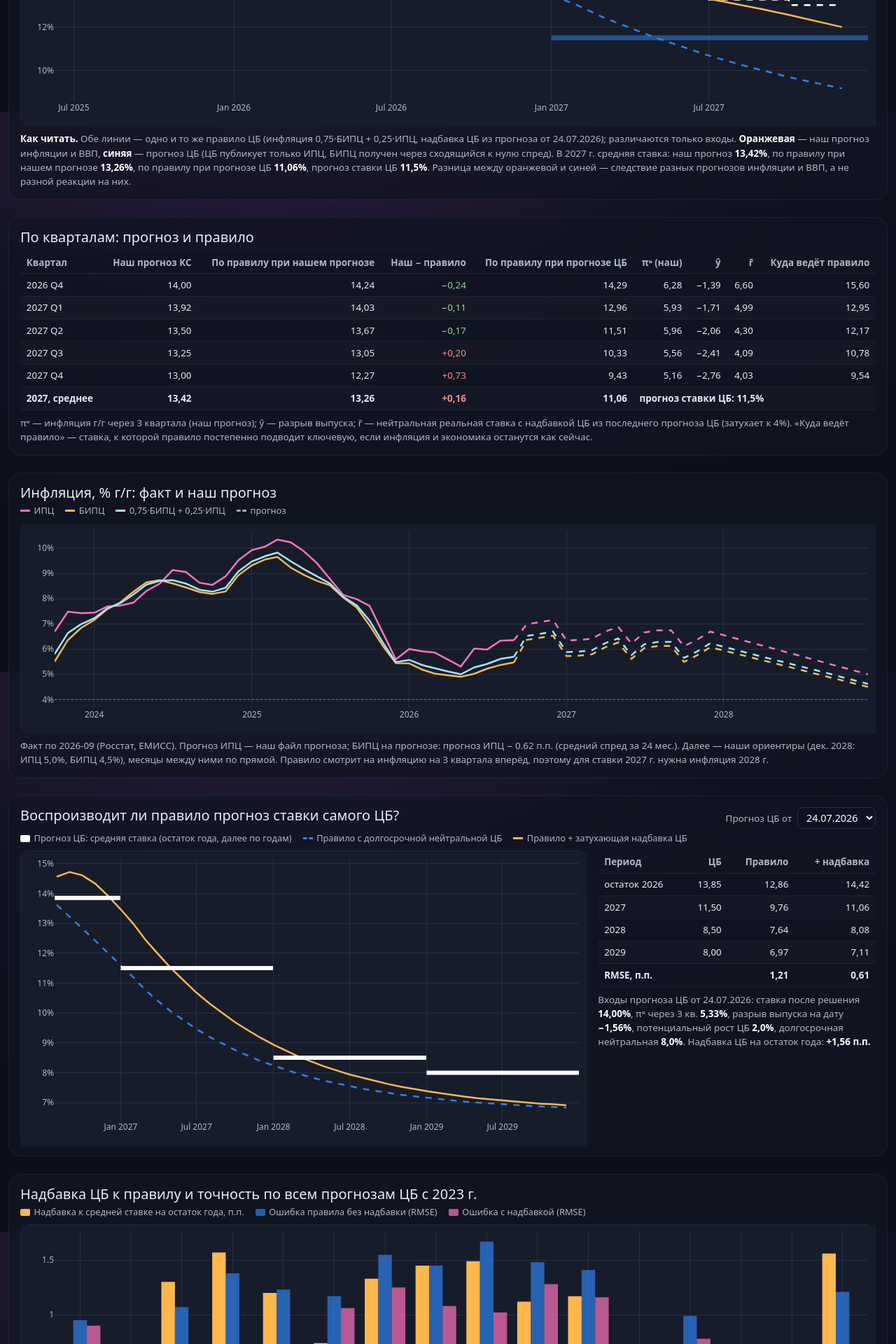
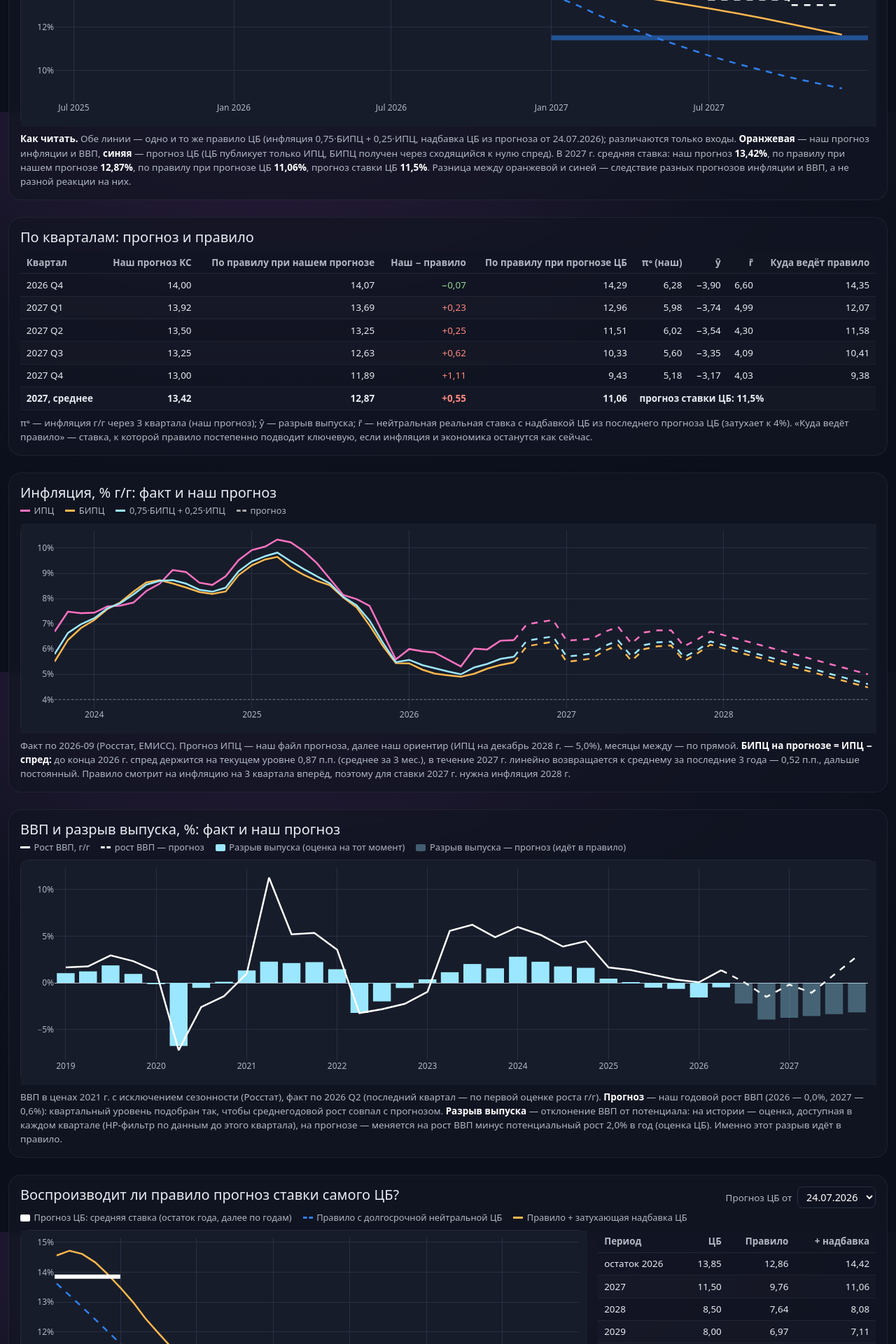
Before and after one commit to andreynes/macroforecasts, a Flask app: page /cbr-models in a window 1280 px wide. Shown: the part 2240-4160 px from the top of the page at 70% size. Run offline with Flask 3, Linux system fonts and the light colour scheme; parts of the project's set-up code (start-up, migrations or seed data) failed here and were passed over; some libraries are stand-ins or nearby versions.

Commit message:
«Модели ЦБ»: график ВВП и разрыва выпуска, новый спред ИПЦ−БИПЦ, без графика надбавки
- новый график: рост ВВП г/г и разрыв выпуска — факт и наш прогноз (тот же
  разрыв, что идёт в правило; уровень ВВП согласован с годовым прогнозом);
- БИПЦ на прогнозе: спред держится до конца 2026 г., в 2027 г. возвращается
  к среднему за 3 года; ИПЦ на декабрь 2028 г. — 5,0%;
- убран график надбавки ЦБ к правилу (пояснение метода — в блоке калибровки).

Co-Authored-By: Claude Opus 5.5 <noreply@anthropic.com>

```diff
--- a/templates/cbr_models.html
+++ b/templates/cbr_models.html
@@ -150,6 +150,22 @@
     </div>
   </div>
 
+  <div class="col-12">
+    <div class="card glass shadow-soft">
+      <div class="card-body">
+        <h5 class="card-title mb-1">ВВП и разрыв выпуска, %: факт и наш прогноз</h5>
+        <div class="cbm-legend mb-2">
+          <span><i style="background:#fff"></i>Рост ВВП, г/г</span>
+          <span><i class="dash" style="border-color:#fff"></i>рост ВВП — прогноз</span>
+          <span><i class="bar" style="background:#9be7ff"></i>Разрыв выпуска (оценка на тот момент)</span>
+          <span><i class="bar" style="background:rgba(155,231,255,.35)"></i>Разрыв выпуска — прогноз (идёт в правило)</span>
+        </div>
+        <div id="chartGdp" class="chart" style="height:320px"></div>
+        <div class="cbm-note mt-2" id="cbmGdpNote"></div>
+      </div>
+    </div>
+  </div>
+
   <!-- Калибровка по прогнозам ЦБ -->
   <div class="col-12">
     <div class="card glass shadow-soft">
@@ -170,21 +186,7 @@
             <div class="cbm-note" id="cbmVintageNote"></div>
           </div>
         </div>
-      </div>
-    </div>
-  </div>
-
-  <div class="col-12">
-    <div class="card glass shadow-soft">
-      <div class="card-body">
-        <h5 class="card-title mb-1">Надбавка ЦБ к правилу и точность по всем прогнозам ЦБ с 2023 г.</h5>
-        <div class="cbm-legend mb-2">
-          <span><i class="bar" style="background:#ffb74d"></i>Надбавка к средней ставке на остаток года, п.п.</span>
-          <span><i class="bar" style="background:rgba(47,128,237,.7)"></i>Ошибка правила без надбавки (RMSE)</span>
-          <span><i class="bar" style="background:rgba(255,114,192,.7)"></i>Ошибка с надбавкой (RMSE)</span>
-        </div>
-        <div id="chartPremium" class="chart" style="height:320px"></div>
-        <div class="cbm-note mt-2" id="cbmPremiumNote"></div>
+        <div class="cbm-note mt-2" id="cbmCalibNote"></div>
       </div>
     </div>
   </div>
@@ -318,9 +320,30 @@
     });
     tr.push(line([x[0], x.at(-1)], [4, 4], "Цель", "#777", { dash: 'dot', extra: { line: { color: '#777', width: 1, dash: 'dot' }, hoverinfo: 'skip' } }));
     Plotly.react('chartInfl', tr, layout(), cfg);
-    const ex = Object.entries(I.extra_dec).map(([y, v]) => `дек. ${y}: ИПЦ ${nf(v.cpi, 1)}%, БИПЦ ${nf(v.core, 1)}%`).join("; ");
-    $("cbmInflNote").innerHTML = `Факт по ${I.last_actual} (Росстат, ЕМИСС). Прогноз ИПЦ — наш файл прогноза; БИПЦ на прогнозе: ${I.core_src}.
-      Далее — наши ориентиры (${ex}), месяцы между ними по прямой. Правило смотрит на инфляцию на 3 квартала вперёд, поэтому для ставки 2027 г. нужна инфляция 2028 г.`;
+    const ex = Object.entries(I.extra_dec).map(([y, v]) => `ИПЦ на декабрь ${y} г. — ${nf(v, 1)}%`).join("; ");
+    $("cbmInflNote").innerHTML = `Факт по ${I.last_actual} (Росстат, ЕМИСС). Прогноз ИПЦ — наш файл прогноза, далее наш ориентир (${ex}),
+      месяцы между — по прямой. <b>БИПЦ на прогнозе = ИПЦ − спред:</b> до конца ${I.spread_converge_year - 1} г. спред держится на текущем уровне
+      ${nf(I.spread_now)} п.п. (среднее за ${I.spread_now_months} мес.), в течение ${I.spread_converge_year} г. линейно возвращается к среднему за
+      последние ${I.spread_long_years} года — ${nf(I.spread_long)} п.п., дальше постоянный. Правило смотрит на инфляцию на 3 квартала вперёд,
+      поэтому для ставки ${I.spread_converge_year} г. нужна инфляция ${I.spread_converge_year + 1} г.`;
+  }
+
+  function renderGdp(D) {
+    const G = D.gdp, fc = G.is_fc, iA = fc.indexOf(true) - 1;
+    const part = (arr, f) => arr.map((v, i) => f ? (i >= iA ? v : null) : (i <= iA ? v : null));
+    Plotly.react('chartGdp', [
+      { type: 'bar', x: G.x, y: G.gap, name: 'Разрыв выпуска', customdata: G.q,
+        marker: { color: fc.map(f => f ? 'rgba(155,231,255,.35)' : C_MIX) },
+        hovertemplate: '%{customdata}: разрыв %{y:.2f}%<extra></extra>' },
+      line(G.x, part(G.yoy, false), "Рост ВВП г/г", "#fff"),
+      line(G.x, part(G.yoy, true), "Рост ВВП г/г, прогноз", "#fff", { dash: 'dash' }),
+    ], layout({ yaxis: { gridcolor: grid, tickfont: { color: text80 }, ticksuffix: '%', zerolinecolor: text80 } }), cfg);
+    const g = Object.entries(G.growth_fc).map(([y, v]) => `${y} — ${nf(v, 1)}%`).join(", ");
+    $("cbmGdpNote").innerHTML = `ВВП в ценах 2021 г. с исключением сезонности (Росстат), факт по ${G.last_actual}
+      (последний квартал — по первой оценке роста г/г). <b>Прогноз</b> — наш годовой рост ВВП (${g}): квартальный уровень подобран так,
+      чтобы среднегодовой рост совпал с прогнозом. <b>Разрыв выпуска</b> — отклонение ВВП от потенциала: на истории — оценка, доступная
+      в каждом квартале (HP-фильтр по данным до этого квартала), на прогнозе — меняется на рост ВВП минус потенциальный рост
+      ${nf(G.g_pot, 1)}% в год (оценка ЦБ). Именно этот разрыв идёт в правило.`;
   }
 
   function renderVintage(D, i) {
@@ -347,18 +370,8 @@
     sel.onchange = () => renderVintage(D, +sel.value);
     renderVintage(D, D.vintages.length - 1);
 
-    const lab = D.vintages.map(v => v.date.slice(3));
-    Plotly.react('chartPremium', [
-      { type: 'bar', x: lab, y: D.vintages.map(v => v.premium_rest), name: 'Надбавка', marker: { color: C_RULE },
-        hovertemplate: 'Надбавка: %{y:.2f} п.п.<extra></extra>' },
-      { type: 'bar', x: lab, y: D.vintages.map(v => v.rmse_rule), name: 'RMSE без надбавки', marker: { color: 'rgba(47,128,237,.7)' },
-        hovertemplate: 'RMSE без надбавки: %{y:.2f}<extra></extra>' },
-      { type: 'bar', x: lab, y: D.vintages.map(v => v.rmse_prem), name: 'RMSE с надбавкой', marker: { color: 'rgba(255,114,192,.7)' },
-        hovertemplate: 'RMSE с надбавкой: %{y:.2f}<extra></extra>' },
-    ], layout({ barmode: 'group', xaxis: { type: 'category', gridcolor: grid, tickfont: { color: text80 } },
-                yaxis: { gridcolor: grid, tickfont: { color: text80 }, ticksuffix: '' } }), cfg);
     const p = D.params;
-    $("cbmPremiumNote").innerHTML = `<b>Метод.</b> Для каждого прогноза ЦБ правило КПМ прогоняется на инфляции и росте ВВП из этого прогноза
+    $("cbmCalibNote").innerHTML = `<b>Метод.</b> Для каждого прогноза ЦБ правило КПМ прогоняется на инфляции и росте ВВП из этого прогноза
       (разрыв выпуска — известный на дату, далее меняется на рост ВВП минус потенциальный рост ЦБ) и сравнивается с опубликованной
       средней ключевой ставкой (остаток года — из сноски к таблице прогноза, далее по годам). Неизвестна только нейтральная ставка:
       к долгосрочной оценке ЦБ добавляется надбавка, которая затухает с общей для всех прогнозов скоростью (полураспад ≈ ${nf(p.half_life, 1)} мес.).
@@ -426,7 +439,8 @@
         на прогнозе — изменение на (рост ВВП − потенциальный рост ЦБ). Это главное отличие от КПМ, где разрыв оценивается фильтром Калмана.</div>
       <div class="mb-2"><b>Инфляция.</b> Во всех расчётах — 0,75·БИПЦ + 0,25·ИПЦ, как в правиле КПМ. ЦБ публикует прогноз только общего ИПЦ,
         поэтому на прогнозе ЦБ БИПЦ = ИПЦ − спред, где спред (ИПЦ − БИПЦ) от последнего факта линейно сходится к нулю к концу следующего года
-        (ЦБ ожидает обе инфляции у цели). На нашем прогнозе БИПЦ = наш ИПЦ − средний спред за 24 мес., на 2028 г. — наш ориентир.</div>
+        (ЦБ ожидает обе инфляции у цели). На нашем прогнозе БИПЦ = наш ИПЦ − спред: текущий уровень до конца ${D.inflation.spread_converge_year - 1} г.,
+        в ${D.inflation.spread_converge_year} г. возврат к среднему за ${D.inflation.spread_long_years} года, дальше постоянный.</div>
       <div class="mb-2"><b>Частота.</b> Правило квартальное (ρ = 0,75); на прогнозе считается помесячно со сглаживанием 0,75<sup>1/3</sup> за месяц (та же скорость).</div>
       <div><span class="cbm-chip">не является прогнозом решений ЦБ</span><span class="cbm-chip">ряды ИПЦ и ВВП — текущей версии, без исторических ревизий</span>
         <span class="cbm-chip">расчёт ${D.generated}</span></div>`;
@@ -434,7 +448,7 @@
 
   fetch(API).then(r => r.json()).then(D => {
     if (D.error) { $("cbmError").textContent = D.error; $("cbmError").hidden = false; return; }
-    renderKpis(D); renderRule(D); renderOurs(D); renderInfl(D); renderCalibration(D); renderRealtime(D); renderMethod(D);
+    renderKpis(D); renderRule(D); renderOurs(D); renderInfl(D); renderGdp(D); renderCalibration(D); renderRealtime(D); renderMethod(D);
   }).catch(e => { $("cbmError").textContent = "Не удалось загрузить данные: " + e; $("cbmError").hidden = false; });
 })();
 </script>
```
Also changed, not shown: data/cbr_models.json (+1 -1 lines).
